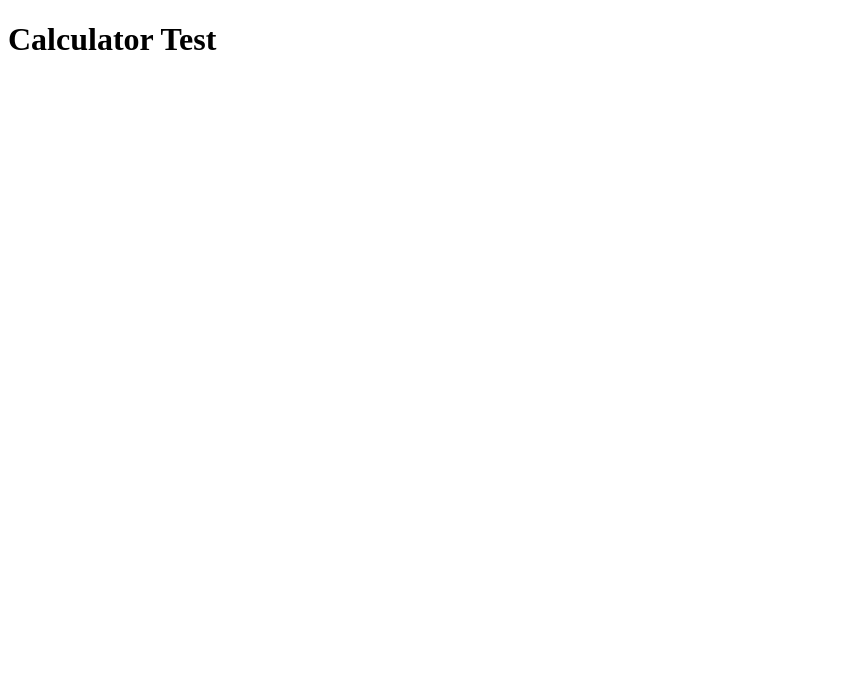
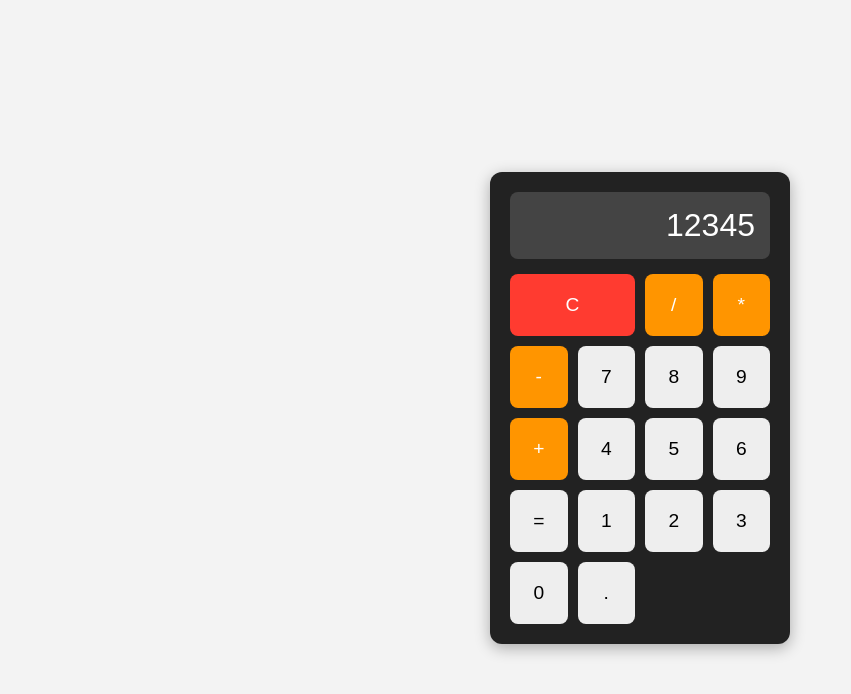
Before and after one commit to ugovic01/Calculator, a plain HTML site: page index.html in a window 1280 px wide. Shown: the whole page, without its empty margins (0-851 px from the left). Drawn offline with Linux system fonts and the light colour scheme.

Commit message:
Move inline CSS to external stylesheet (style.css)

```diff
--- a/calculator.js
+++ b/calculator.js
@@ -1,3 +1,7 @@
+let firstNumber;
+let secondNumber;
+let operator;
+
 function add(a, b) {
     return a + b;
 }
@@ -27,3 +31,17 @@ try {
 } catch (err) {
     console.error(err.message);
 }
+
+function operate(operator, a, b) {
+    if (operator === '+') {
+        return add(a, b);
+    } else if (operator === '-') {
+        return subtract(a, b);
+    } else if (operator === '*') {
+        return multiply(a, b);
+    } else if (operator === '/') {
+        return divide(a, b);
+    } else {
+        throw new Error("Invalid operator");
+    }
+}
--- a/index.html
+++ b/index.html
@@ -3,10 +3,37 @@
 <head>
   <meta charset="UTF-8">
   <meta name="viewport" content="width=device-width, initial-scale=1.0">
-  <title>Calculator</title>
+  <title>Basic Calculator</title>
+  <link rel="stylesheet" href="style.css">
 </head>
 <body>
-  <h1>Calculator Test</h1>
+  <div class="calculator">
+    <div class="display" id="display">12345</div>
+
+    <div class="buttons">
+      <button class="clear">C</button>
+      <button class="operator">/</button>
+      <button class="operator">*</button>
+      <button class="operator">-</button>
+
+      <button>7</button>
+      <button>8</button>
+      <button>9</button>
+      <button class="operator">+</button>
+
+      <button>4</button>
+      <button>5</button>
+      <button>6</button>
+      <button>=</button>
+
+      <button>1</button>
+      <button>2</button>
+      <button>3</button>
+      <button>0</button>
+
+      <button>.</button>
+    </div>
+  </div>
 
   <script src="calculator.js"></script>
 </body>
--- a/style.css
+++ b/style.css
@@ -0,0 +1,56 @@
+body {
+  display: flex;
+  justify-content: center;
+  align-items: center;
+  height: 100vh;
+  background-color: #f3f3f3;
+  font-family: Arial, sans-serif;
+}
+
+.calculator {
+  background: #222;
+  padding: 20px;
+  border-radius: 12px;
+  box-shadow: 0 4px 15px rgba(0,0,0,0.3);
+  width: 260px;
+}
+
+.display {
+  background: #444;
+  color: #fff;
+  font-size: 2em;
+  text-align: right;
+  padding: 15px;
+  border-radius: 8px;
+  margin-bottom: 15px;
+}
+
+.buttons {
+  display: grid;
+  grid-template-columns: repeat(4, 1fr);
+  gap: 10px;
+}
+
+button {
+  padding: 20px;
+  font-size: 1.2em;
+  border: none;
+  border-radius: 8px;
+  cursor: pointer;
+  background: #eee;
+}
+
+button:hover {
+  background: #ddd;
+}
+
+.operator {
+  background: #ff9500;
+  color: #fff;
+}
+
+.clear {
+  background: #ff3b30;
+  color: white;
+  grid-column: span 2;
+}
```
